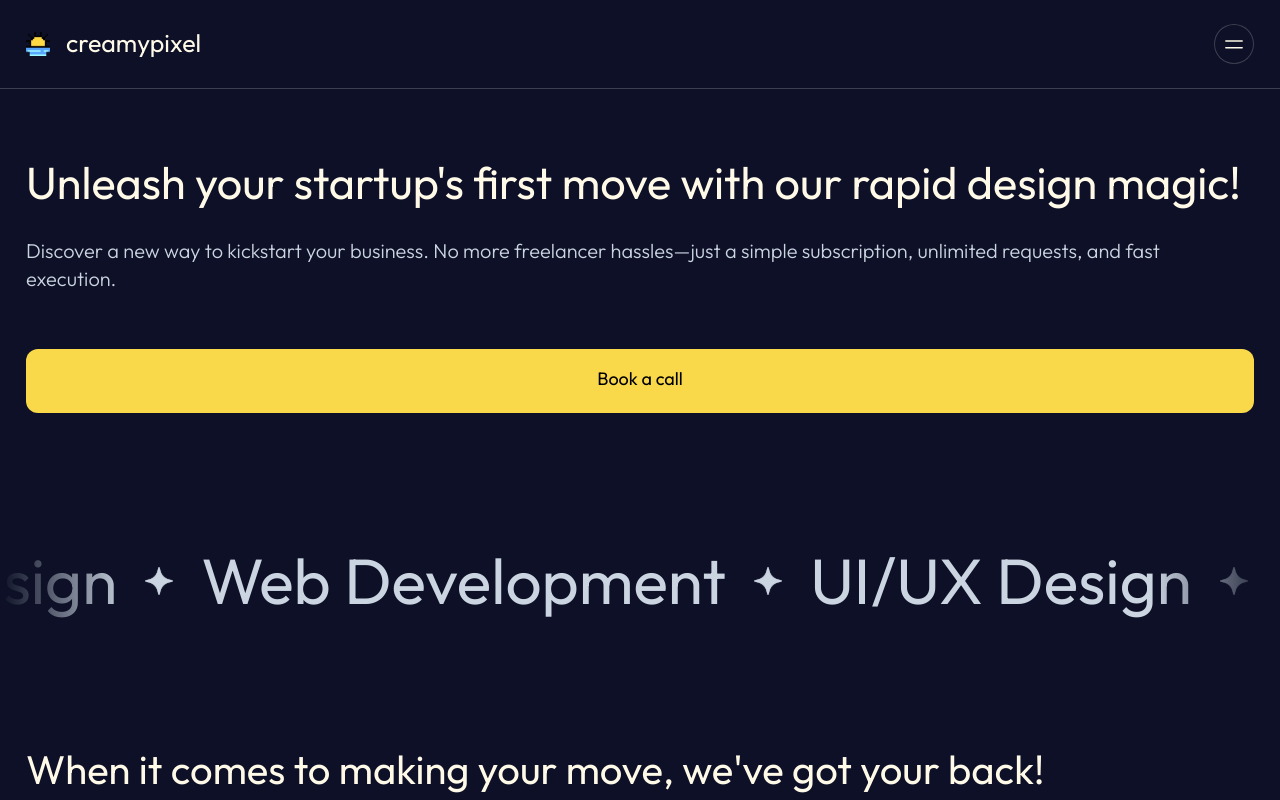
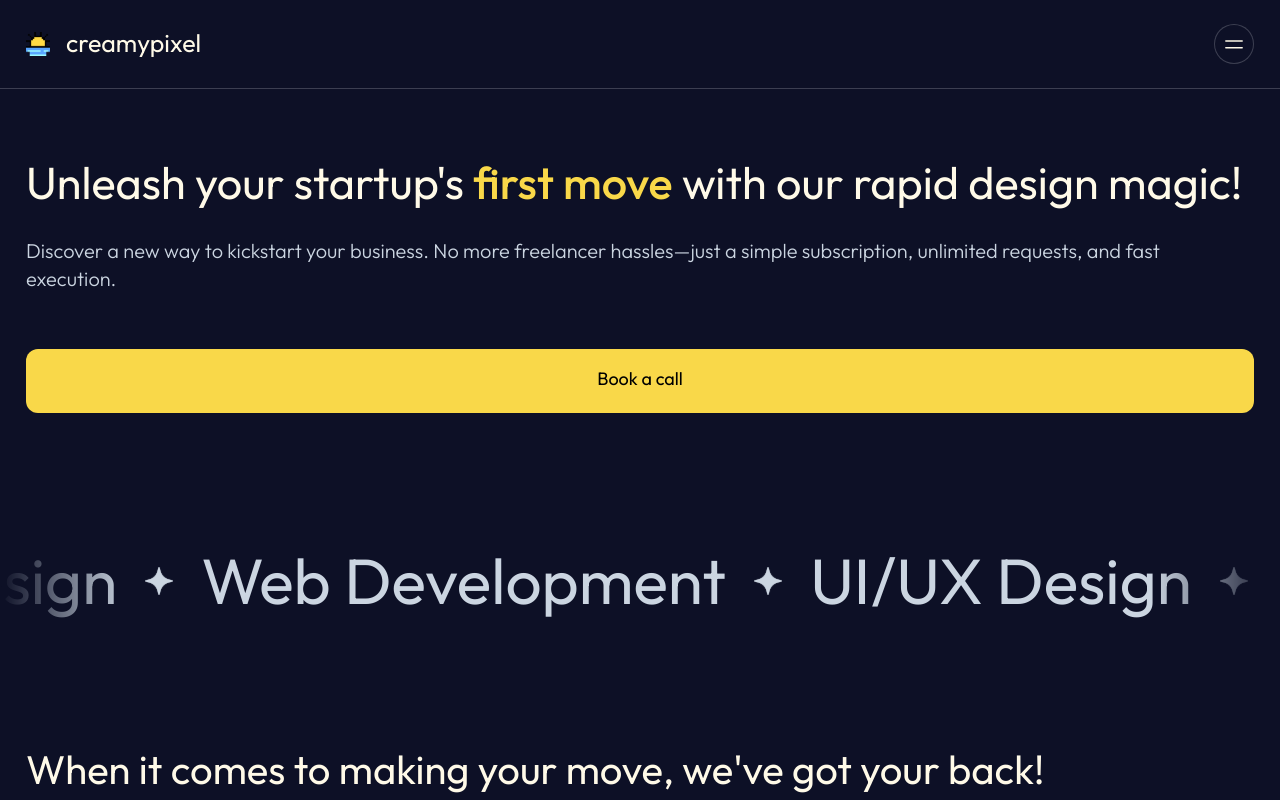
Before and after one commit to alif-firdaus/creamypixel, a React (Create React App) app: page / in a window 1280 px wide. Shown: the top 800 px of the page. Built offline with nearby package versions, Linux system fonts and the light colour scheme.

Commit message:
HeroSection : updated

```diff
--- a/src/components/HeroSection.jsx
+++ b/src/components/HeroSection.jsx
@@ -4,7 +4,9 @@ const HeroSection = () => {
 	return (
 		<div className="pt-40 px-sectionpxsm">
 			<p className="text-[45px] leading-none text-sand">
-				Unleash your startup's first move with our rapid design magic!
+				Unleash your startup's{" "}
+				<span className="font-medium text-primary">first move</span>{" "}
+				with our rapid design magic!
 			</p>
 			<p className="mt-8 text-xl font-light text-slate-300">
 				Discover a new way to kickstart your business. No more
```
